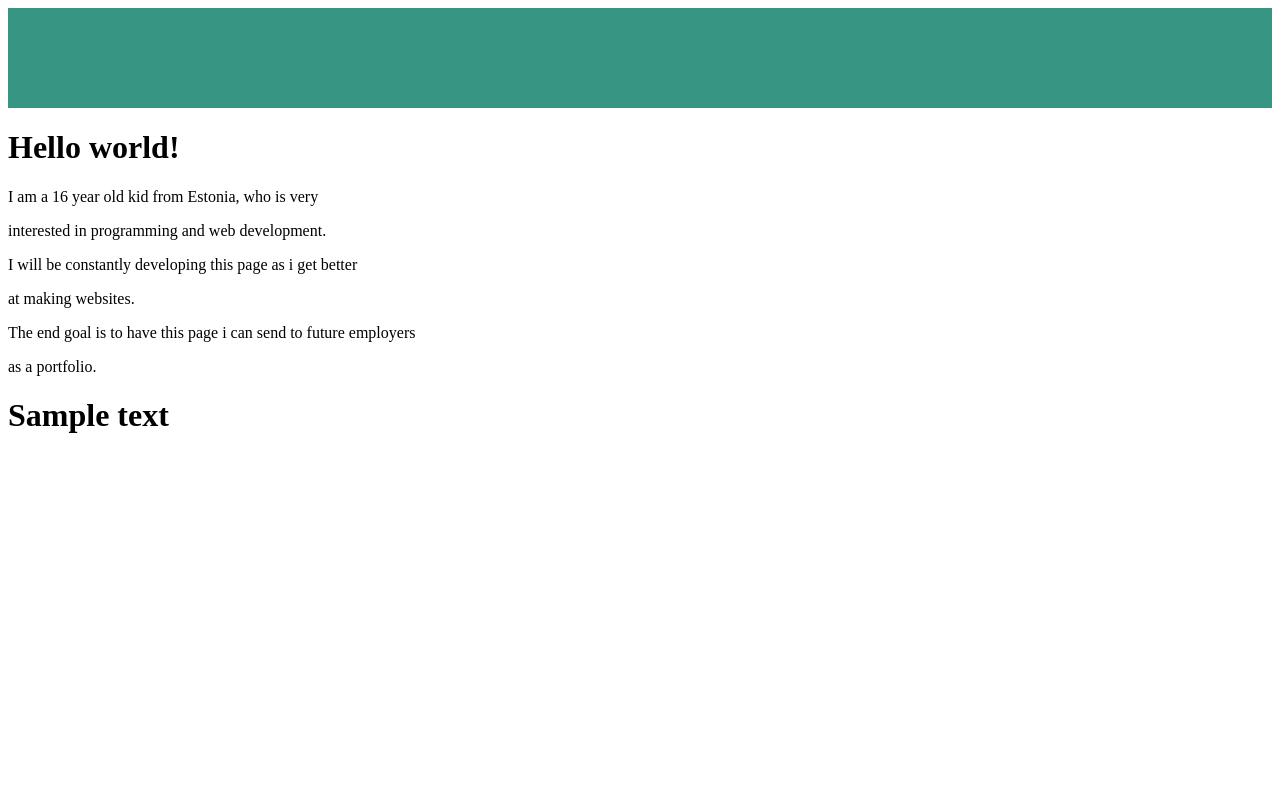
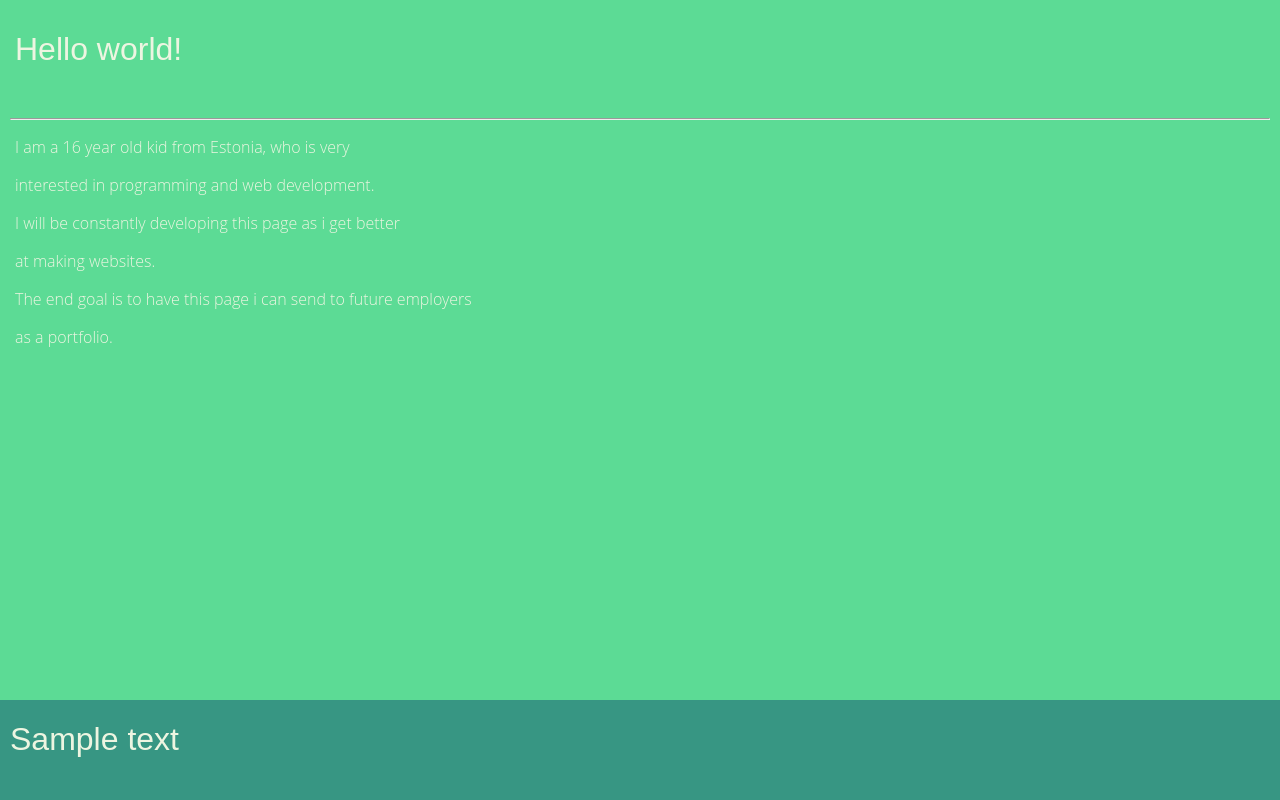
Before and after one commit to Twri-3348/twri-3348.github.io, a plain HTML site: page index.html in a window 1280 px wide. Drawn offline with Linux system fonts and the light colour scheme; a web font is replaced by a local one.

Commit message:
Even more design

```diff
--- a/index.html
+++ b/index.html
@@ -3,9 +3,9 @@
 
 <head>
 	<meta name="viewport" content="width=device-width, initial-scale= 1">
-	<link rel="stylesheet" type="text/css" href="stylesheets/fonts.css" />
 	<link rel="stylesheet" type="text/css" href="stylesheets/header.css" />
-	<link rel="stylesheet" type="text/css" href="stylesheets/stylesheet.css /">
+	<link rel="stylesheet" type="text/css" href="stylesheets/content.css" />
+	<link rel="stylesheet" type="text/css" href="stylesheets/footer.css" />
 	<title>Twri's personal webpage</title>
 </head>
 
@@ -14,7 +14,7 @@
 <div class="header">
 
 	<div class="logo">
-
+		<h1>Hello world!</h1>
 	</div>
 
 	<div class="navigation">
@@ -27,10 +27,11 @@
 
 </div>
 
+<div class="hr-line"><hr></div>
+
 <div class="content">
 
 	<div class="aboutme">
-		<h1>Hello world!</h1>
 
 		<p>I am a 16 year old kid from Estonia, who is very </p>
 		<p>interested in programming and web development.</p>
@@ -44,8 +45,10 @@
 
 </div>
 
-<footer>
-	<h1>Sample text</h1>
+
+
+<footer class="footer">
+	<div class="footertextarea1"><h1>Sample text</h1></div>
 </footer>
 
 
--- /dev/null
+++ b/stylesheets/content.css
@@ -0,0 +1,31 @@
+body {
+ font-family: 'Open Sans', sans-serif;
+ font-weight: 300;
+ background-color: #5CDB95;
+ color: #EDF5E1;
+ margin: 0;
+ padding: 0;
+}
+
+h1, h2, h3, h4, h5, h6 {
+ font-family: 'Archivo', sans-serif;
+ font-weight: 500;
+ color: #EDF5E1;
+}
+
+.content {
+    padding-left: 15px;
+}
+
+hr {
+    /*border: .5px solid #000;*/
+    margin-left: 10px;
+    margin-right: 10px;
+  }
+
+  .hr-line {
+    -moz-flex: 1;
+    -webkit-flex: 1;
+    -ms-flex: 1;
+    flex: 1;
+   }
--- a/stylesheets/footer.css
+++ b/stylesheets/footer.css
@@ -1,4 +1,12 @@
 footer {
     background-color: #379683;
     height: 100px;
+    position: fixed;
+    padding: 10 10 0 10;
+    bottom: 0;
+    width: 100%;
 }
+
+.footertextarea1 {
+    padding-left: 10px;
+}
--- a/stylesheets/header.css
+++ b/stylesheets/header.css
@@ -1,6 +1,8 @@
 .header {
-    background-color: #379683;
+    background-color: #5CDB95;
     color: #05386B;
     height: 100px;
     width: auto;
+    padding-top: 10px;
+    padding-left: 15px;
 }
--- a/stylesheets/stylesheet.css
+++ /dev/null
@@ -1,14 +0,0 @@
-body {
- font-family: 'Open Sans', sans-serif;
- font-weight: 300;
- background-color: #5CDB95;
- color: #05386B;
- margin: 0;
- padding: 0;
-}
-
-h1, h2, h3, h4, h5, h6 {
- font-family: 'Archivo', sans-serif;
- font-weight: 500;
- color: #EDF5E1;
-}
```
